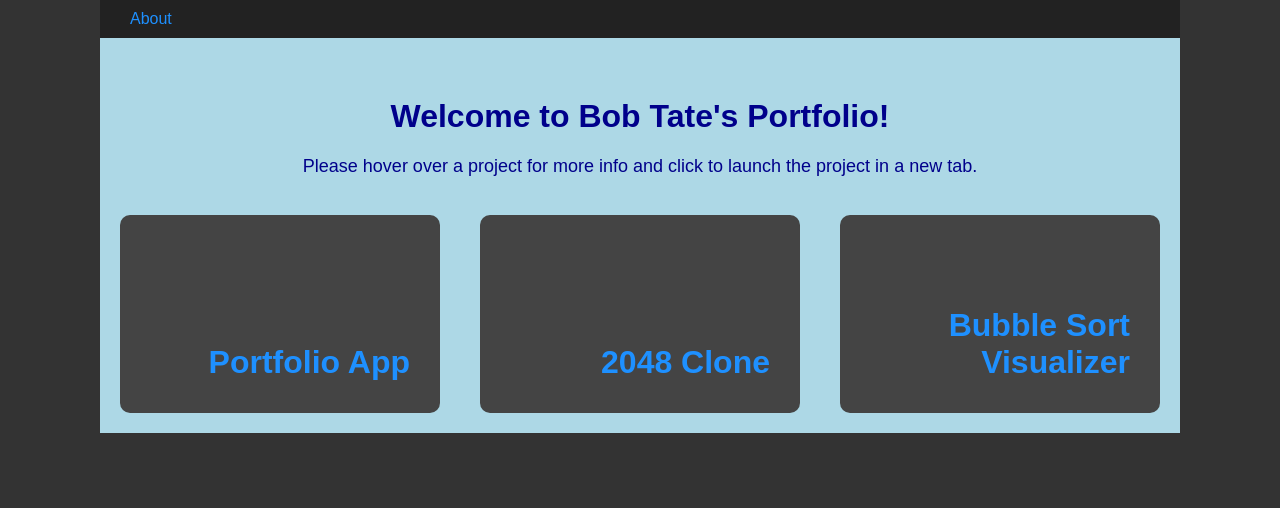
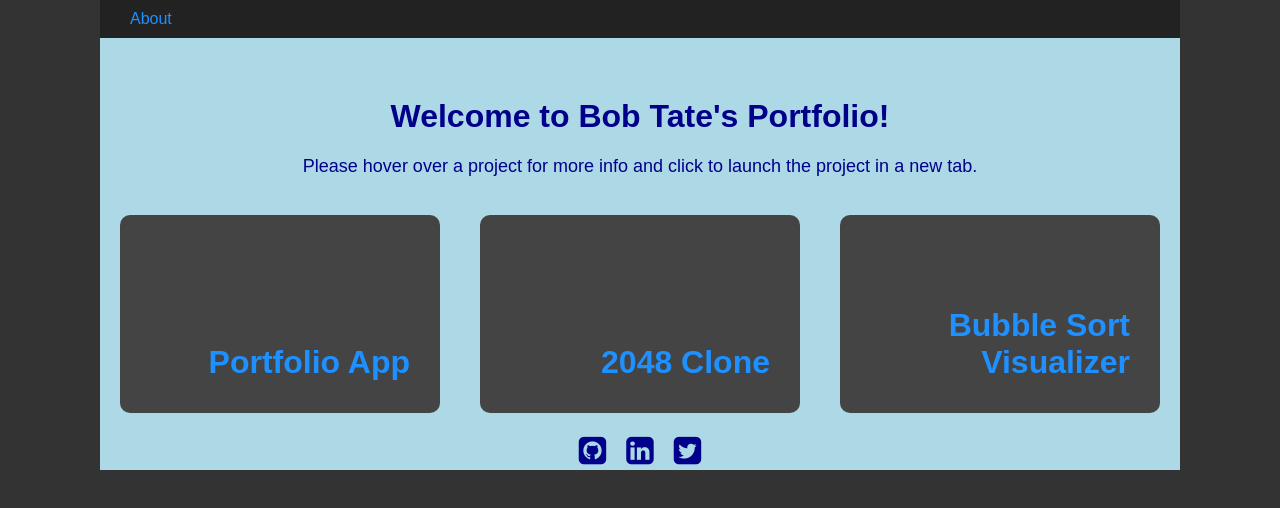
Before and after one commit to Btate712/Portfolio, a React (Create React App) app: page / in a window 1280 px wide. Shown: the top 508 px of the page. Built offline with nearby package versions, Linux system fonts and the light colour scheme.

Commit message:
added social media links

```diff
--- a/public/index.html
+++ b/public/index.html
@@ -3,6 +3,7 @@
   <head>
     <meta charset="utf-8" />
     <link rel="icon" href="%PUBLIC_URL%/favicon.ico" />
+    <link rel="stylesheet" href="https://cdnjs.cloudflare.com/ajax/libs/font-awesome/4.7.0/css/font-awesome.min.css">
     <meta name="viewport" content="width=device-width, initial-scale=1" />
     <meta name="theme-color" content="#000000" />
     <meta
--- a/src/App.js
+++ b/src/App.js
@@ -9,9 +9,10 @@ import './App.css';
 
 import Cards from './containers/Cards';
 import MyHeader from './components/MyHeader';
+import Social from './components/Social';
 import Welcome from './components/Welcome';
 import About from './components/About';
-import Contact from './components/Contact';
+// import Contact from './components/Contact';
 
 function App() {
 
@@ -32,14 +33,15 @@ function App() {
             <Route path="/about">
               <About isMobile={ isMobile }/>
             </Route>
-            <Route path="/contact">
+            {/* <Route path="/contact">
               <Contact isMobile={ isMobile } />
-            </Route>
+            </Route> */}
             <Route path="/">
               <Welcome isMobile={ isMobile }/>
               <Cards isMobile={ isMobile }/>
             </Route>
           </Switch>
+          <Social />
         </div>
       </div>
     </Router>
--- /dev/null
+++ b/src/components/Social.js
@@ -0,0 +1,21 @@
+import React from 'react';
+
+import '../styles/Social.css';
+
+const Social = () => {
+  return (
+    <div className="Social">
+      <a href="https://github.com/Btate712">
+        <i class="fa fa-github-square"></i>
+      </a>
+      <a href="https://www.linkedin.com/in/robert-k-tate/">
+        <i class="fa fa-linkedin-square"></i>
+      </a>
+      <a href="https://twitter.com/RobertKTate1">
+        <i class="fa fa-twitter-square"></i>
+      </a>
+    </div>
+  );
+}
+
+export default Social;
--- /dev/null
+++ b/src/styles/Social.css
@@ -0,0 +1,10 @@
+.Social {
+  color: darkblue;
+  font-size: xx-large;
+}
+
+.Social a {
+  color: darkblue;
+  text-decoration: none;
+  margin: 10px;
+}
```
Also changed, not shown: 1 other file (tests, documents, lock files or other folders).
